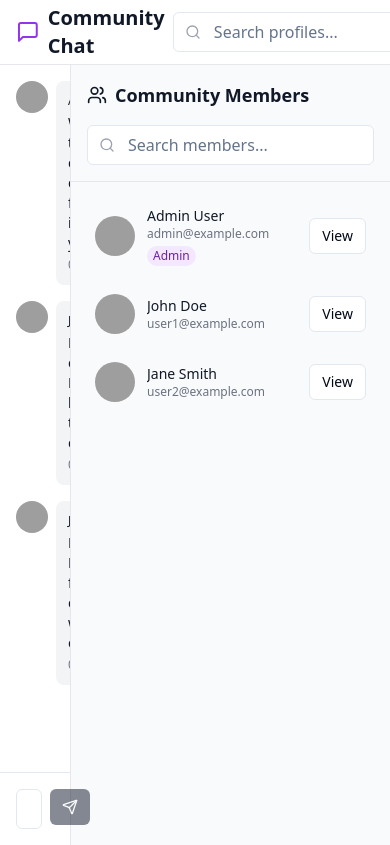
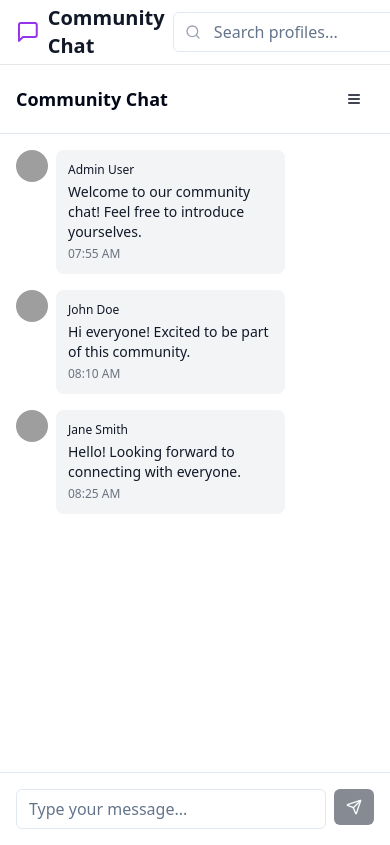
Before and after one commit to prathamjain16/walled-garden-talk, a React (Vite) app: page /dashboard in a window 390 px wide. Shown: the top 845 px of the page. Built offline with nearby package versions, Linux system fonts and the light colour scheme; sample sign-in values are in the browser's storage; grey boxes are pictures that could not be loaded.

Commit message:
Fix: Improve responsiveness and scroll glitch
Made the dashboard responsive and addressed a minor scroll glitch.

```diff
--- a/src/pages/Dashboard.tsx
+++ b/src/pages/Dashboard.tsx
@@ -1,3 +1,4 @@
+
 import { useState, useRef, useEffect } from 'react';
 import { Link, useSearchParams } from 'react-router-dom';
 import { useAuth, MOCK_USERS } from '../contexts/AuthContext';
@@ -5,7 +6,7 @@ import { Card, CardContent, CardHeader, CardTitle } from '@/components/ui/card';
 import { Avatar, AvatarFallback, AvatarImage } from '@/components/ui/avatar';
 import { Button } from '@/components/ui/button';
 import { Input } from '@/components/ui/input';
-import { MessageSquare, Users, Search, Send } from 'lucide-react';
+import { MessageSquare, Users, Search, Send, Menu, X } from 'lucide-react';
 
 interface Message {
   id: string;
@@ -22,6 +23,7 @@ const Dashboard = () => {
   const [searchTerm, setSearchTerm] = useState(searchParams.get('search') || '');
   const [messages, setMessages] = useState<Message[]>([]);
   const [newMessage, setNewMessage] = useState('');
+  const [sidebarOpen, setSidebarOpen] = useState(false);
   const messagesEndRef = useRef<HTMLDivElement>(null);
 
   // Mock initial community messages
@@ -50,14 +52,17 @@ const Dashboard = () => {
     }];
     setMessages(mockMessages);
   }, []);
+
   const scrollToBottom = () => {
     messagesEndRef.current?.scrollIntoView({
       behavior: 'smooth'
     });
   };
+
   useEffect(() => {
     scrollToBottom();
   }, [messages]);
+
   const handleSendMessage = (e: React.FormEvent) => {
     e.preventDefault();
     if (!newMessage.trim() || !user) return;
@@ -72,29 +77,43 @@ const Dashboard = () => {
     setMessages(prev => [...prev, message]);
     setNewMessage('');
   };
+
   const formatTime = (timestamp: Date) => {
     return timestamp.toLocaleTimeString([], {
       hour: '2-digit',
       minute: '2-digit'
     });
   };
+
   const otherUsers = MOCK_USERS.filter(u => u.id !== user?.id);
   const filteredUsers = otherUsers.filter(u =>
     u.name.toLowerCase().includes(searchTerm.toLowerCase()) ||
     u.email.toLowerCase().includes(searchTerm.toLowerCase())
   );
+
   return (
-    <div className="h-[calc(100vh-64px)] flex flex-col">
-      <div className="flex-1 flex min-h-0">
-        {/* Community Chat */}
-        <div className="flex-1 flex flex-col bg-white min-w-0">
-          <div className="flex-1 flex flex-col min-h-0">
+    <div className="h-[calc(100vh-64px)] flex flex-col lg:flex-row relative">
+      {/* Mobile Sidebar Toggle */}
+      <div className="lg:hidden flex items-center justify-between p-4 border-b bg-white">
+        <h2 className="text-lg font-semibold">Community Chat</h2>
+        <Button
+          variant="ghost"
+          size="sm"
+          onClick={() => setSidebarOpen(!sidebarOpen)}
+        >
+          {sidebarOpen ? <X className="h-5 w-5" /> : <Menu className="h-5 w-5" />}
+        </Button>
+      </div>
+
+      {/* Community Chat - Main Area */}
+      <div className="flex-1 flex flex-col bg-white min-w-0 min-h-0">
+        {/* Messages Area */}
         <div className="flex-1 overflow-y-auto p-4 space-y-4">
           {messages.map(message => {
             const isOwnMessage = message.senderId === user?.id;
             return (
               <div key={message.id} className={`flex ${isOwnMessage ? 'justify-end' : 'justify-start'}`}>
-                    <div className={`flex space-x-2 max-w-xs lg:max-w-md ${isOwnMessage ? 'flex-row-reverse space-x-reverse' : ''}`}>
+                <div className={`flex space-x-2 max-w-[75%] sm:max-w-xs lg:max-w-md ${isOwnMessage ? 'flex-row-reverse space-x-reverse' : ''}`}>
                   <Avatar className="h-8 w-8 flex-shrink-0">
                     <AvatarImage src={message.senderAvatar} alt={message.senderName} />
                     <AvatarFallback className="bg-purple-100 text-purple-700 text-xs">
@@ -103,7 +122,7 @@ const Dashboard = () => {
                   </Avatar>
                   <div className={`rounded-lg p-3 ${isOwnMessage ? 'bg-purple-600 text-white' : 'bg-gray-100 text-gray-900'}`}>
                     <p className="text-xs font-medium mb-1">{message.senderName}</p>
-                        <p className="text-sm">{message.content}</p>
+                    <p className="text-sm break-words">{message.content}</p>
                     <p className={`text-xs mt-1 ${isOwnMessage ? 'text-purple-200' : 'text-gray-500'}`}>
                       {formatTime(message.timestamp)}
                     </p>
@@ -115,7 +134,8 @@ const Dashboard = () => {
           <div ref={messagesEndRef} />
         </div>
 
-            <div className="border-t p-4 flex-shrink-0">
+        {/* Message Input */}
+        <div className="border-t p-4 flex-shrink-0 bg-white">
           <form onSubmit={handleSendMessage} className="flex space-x-2">
             <Input
               placeholder="Type your message..."
@@ -129,15 +149,38 @@ const Dashboard = () => {
           </form>
         </div>
       </div>
-        </div>
 
       {/* Community Members Sidebar */}
-        <div className="w-80 bg-gray-50 border-l border-gray-200 flex-shrink-0">
-          <div className="p-4 border-b border-gray-200">
-            <h3 className="text-lg font-semibold text-gray-900 flex items-center gap-2 mb-4">
+      <div className={`
+        ${sidebarOpen ? 'translate-x-0' : 'translate-x-full'}
+        lg:translate-x-0
+        transition-transform duration-300 ease-in-out
+        fixed lg:relative
+        top-0 lg:top-auto
+        right-0
+        h-full lg:h-auto
+        w-80 lg:w-80
+        bg-gray-50 border-l border-gray-200
+        flex-shrink-0
+        z-50 lg:z-auto
+        flex flex-col
+      `}>
+        {/* Sidebar Header */}
+        <div className="p-4 border-b border-gray-200 flex-shrink-0">
+          <div className="flex items-center justify-between lg:justify-start mb-4">
+            <h3 className="text-lg font-semibold text-gray-900 flex items-center gap-2">
               <Users className="h-5 w-5" />
               Community Members
             </h3>
+            <Button
+              variant="ghost"
+              size="sm"
+              className="lg:hidden"
+              onClick={() => setSidebarOpen(false)}
+            >
+              <X className="h-4 w-4" />
+            </Button>
+          </div>
           <div className="relative">
             <Search className="absolute left-3 top-1/2 transform -translate-y-1/2 text-gray-400 h-4 w-4" />
             <Input
@@ -149,11 +192,12 @@ const Dashboard = () => {
           </div>
         </div>
 
-          <div className="p-4 flex-1 overflow-hidden">
-            <div className="space-y-3 max-h-full overflow-y-auto">
+        {/* Members List */}
+        <div className="flex-1 overflow-y-auto p-4">
+          <div className="space-y-3">
             {filteredUsers.map(member => (
               <div key={member.id} className="flex items-center space-x-3 p-2 rounded-lg hover:bg-white">
-                  <Avatar className="h-10 w-10">
+                <Avatar className="h-10 w-10 flex-shrink-0">
                   <AvatarImage src={member.avatar} alt={member.name} />
                   <AvatarFallback className="bg-purple-100 text-purple-700">
                     {member.name.charAt(0)}
@@ -165,12 +209,12 @@ const Dashboard = () => {
                   </p>
                   <p className="text-xs text-gray-500 truncate">{member.email}</p>
                   {member.isAdmin && (
-                      <span className="inline-flex items-center px-1.5 py-0.5 rounded-full text-xs font-medium bg-purple-100 text-purple-800">
+                    <span className="inline-flex items-center px-1.5 py-0.5 rounded-full text-xs font-medium bg-purple-100 text-purple-800 mt-1">
                       Admin
                     </span>
                   )}
                 </div>
-                  <Button asChild variant="outline" size="sm">
+                <Button asChild variant="outline" size="sm" className="flex-shrink-0">
                   <Link to={`/profile/${member.id}`}>
                     View
                   </Link>
@@ -186,7 +230,14 @@ const Dashboard = () => {
           )}
         </div>
       </div>
-      </div>
+
+      {/* Mobile Overlay */}
+      {sidebarOpen && (
+        <div
+          className="fixed inset-0 bg-black bg-opacity-50 z-40 lg:hidden"
+          onClick={() => setSidebarOpen(false)}
+        />
+      )}
     </div>
   );
 };
```
Lines whose indentation alone changed are shown as unchanged.
